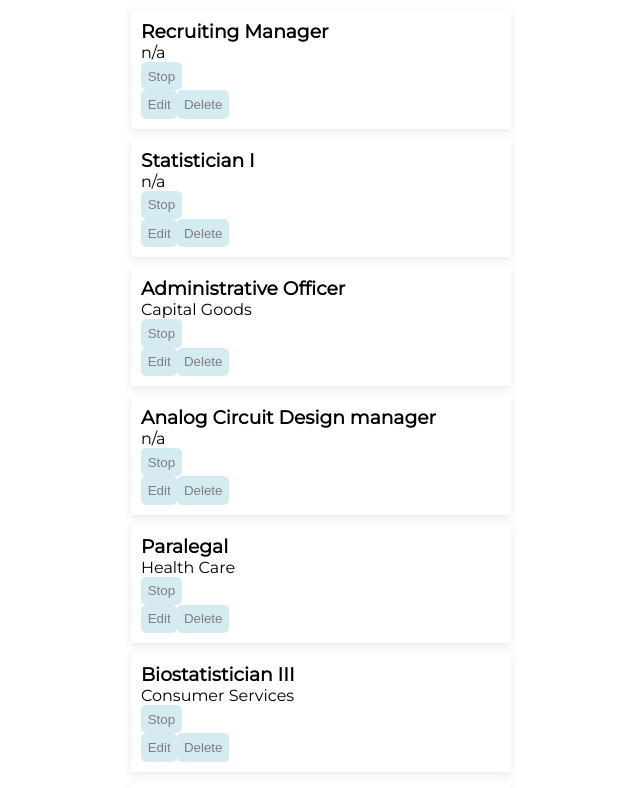
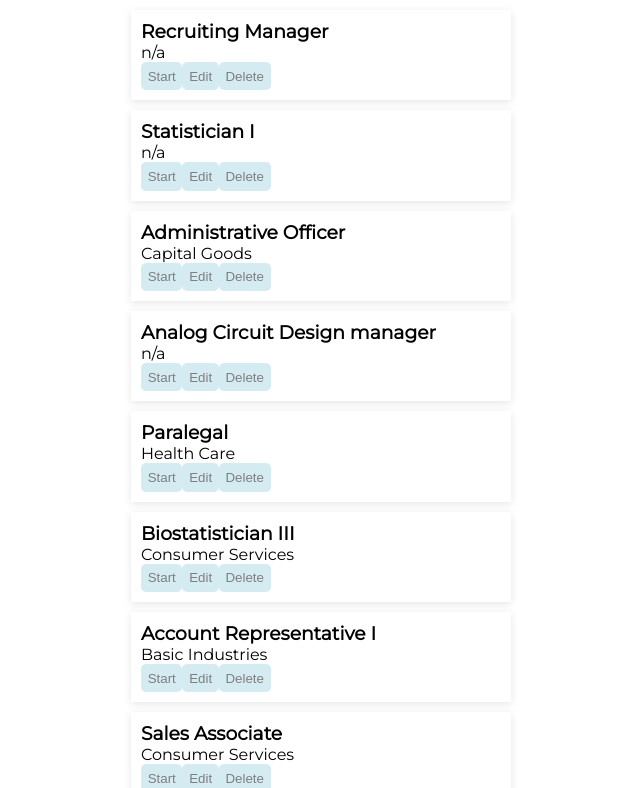
Before and after one commit to Jan00newbie/timer-tasks, a React (Create React App) app: page / in a window 1280 px wide. Shown: the top 788 px of the page, without its empty margins (319-959 px from the left). Built offline with nearby package versions, Linux system fonts and the light colour scheme.

Commit message:
Timer still not working

```diff
--- a/src/Components/App/TimerDashboard/EditableTimerList/EditableTimer/EditableTimer.js
+++ b/src/Components/App/TimerDashboard/EditableTimerList/EditableTimer/EditableTimer.js
@@ -40,7 +40,8 @@ class EditableTimer extends Component {
                 category={this.props.category}
                 onEditClick={this.openFormHandle}
                 onDeleteClick={this.props.onDeleteHandler}
-                onStartClick={this.props.onStartHandler}/>
+                onStartClick={this.props.onStartHandler}
+                onStopClick={this.props.onStopHandler}/>
 
         return (
             <div className="container">
--- a/src/Components/App/TimerDashboard/EditableTimerList/EditableTimer/Timer/Timer.js
+++ b/src/Components/App/TimerDashboard/EditableTimerList/EditableTimer/Timer/Timer.js
@@ -5,7 +5,8 @@ import TimerActionButton from './TimerActionButton/TimerActionButton'
 export class Timer extends Component {
 
     componentDidMount() {
-        this.forceUpdateInterval = setInterval(() => this.forceUpdate(), 50);
+        this.forceUpdateInterval = setInterval(() => {
+            this.forceUpdate()}, 50)
     }
     componentWillUnmount() {
         clearInterval(this.forceUpdateInterval);
@@ -16,13 +17,12 @@ export class Timer extends Component {
             <div className="timer">
                 <h3>{this.props.title}</h3>
                 <p>{this.props.category}</p>
+
                 <TimerActionButton
                     timerIsRunning={!!this.props.runningSince}
-                    onStartClick={this.handleStartClick}
-                    onStopClick={this.handleStopClick}
+                    onStartClick={()=>this.props.onStartClick(this.props.id)}
+                    onStopClick={()=>this.props.onStopClick(this.props.id)}
                     />
-
-                {/* <button onClick={this.props.onStartClick}>Start</button> */}
                 <button onClick={()=>this.props.onEditClick(this.props.id)}>Edit</button>
                 <button onClick={()=>this.props.onDeleteClick(this.props.id)}>Delete</button>
             </div>
--- a/src/Components/App/TimerDashboard/EditableTimerList/EditableTimer/Timer/TimerActionButton/TimerActionButton.js
+++ b/src/Components/App/TimerDashboard/EditableTimerList/EditableTimer/Timer/TimerActionButton/TimerActionButton.js
@@ -1,16 +1,8 @@
 import React from 'react'
 
-const TimerActionButton = props => {
-
-    const btn = props.timerIsRunning
-        ?<button onClick={props.onStartClick}>Start</button>
-        :<button onClick={props.onStopClick}>Stop</button>
-
-    return (
-        <div className="timer-action-button">
-            {btn}
-        </div>
-    )
-}
+const TimerActionButton = props =>
+     props.timerIsRunning
+        ?<button onClick={props.onStopClick}>Stop</button>
+        :<button onClick={props.onStartClick}>Start</button>
 
 export default TimerActionButton
--- a/src/Components/App/TimerDashboard/EditableTimerList/EditableTimerList.js
+++ b/src/Components/App/TimerDashboard/EditableTimerList/EditableTimerList.js
@@ -12,7 +12,8 @@ const editableTimerList = props =>
                 category={timer.category}
                 onEditHandler={props.onEditHandler}
                 onDeleteHandler={props.onDeleteHandler}
-                onStartHandler={props.onStartHandler}/>)}
+                onStartHandler={props.onStartHandler}
+                onStopHandler={props.onStopHandler}/>)}
     </div>
 
 export default editableTimerList
--- a/src/Components/App/TimerDashboard/TimerDashboard.js
+++ b/src/Components/App/TimerDashboard/TimerDashboard.js
@@ -7,7 +7,7 @@ class TimerDashboard extends Component {
         super(props)
         this.state={
             timers:[
-                {"id":1,"title":"Recruiting Manager","category":"n/a","time":0, runningSince:null},
+                {"id":1,"title":"Recruiting Manager","category":"n/a","time":0, runningSince:false},
                 {"id":2,"title":"Statistician I","category":"n/a","time":0, runningSince:null},
                 {"id":3,"title":"Administrative Officer","category":"Capital Goods","time":0, runningSince:null},
                 {"id":4,"title":"Analog Circuit Design manager","category":"n/a","time":0, runningSince:null},
@@ -41,6 +41,21 @@ class TimerDashboard extends Component {
         this.setState({timers: this.state.timers.filter(timer => timer.id !== timerId)})
     }
 
+    startTimer = timerId => {
+        const now = Date.now()
+
+        this.setState({
+            timers: this.state.timers.map( timer =>
+                (timer.id === timerId)
+                    ? Object.assign(timer, {
+                        runningSince: now
+                    })
+                    : timer
+            )
+        })
+    }
+
+
     onCreateHandler = timer => {
         this.createTimer(timer)
     }
@@ -53,6 +68,14 @@ class TimerDashboard extends Component {
         this.deleteTimer(timerId)
     }
 
+    onStartHandler = timerId => {
+        this.startTimer(timerId)
+    }
+
+    onStopHandler = timerId => {
+        this.stopTimer(timerId)
+    }
+
     render() {
         return (
             <div className="timer-dashboard">
@@ -61,6 +84,7 @@ class TimerDashboard extends Component {
                     onDeleteHandler={this.onDeleteHandler}
                     onEditHandler={this.onEditHandler}
                     onStartHandler={this.onStartHandler}
+                    onStopHandler={this.onStopHandler}
                     />
                 <ToggleableTimerForm
                     onCreateHandler={this.onCreateHandler}
--- a/src/Components/App/TimerDashboard/ToggleableTimerForm/ToggleableTimerForm.js
+++ b/src/Components/App/TimerDashboard/ToggleableTimerForm/ToggleableTimerForm.js
@@ -18,7 +18,7 @@ export class ToggleableTimerForm extends Component {
         })
     }
 
-    createHandler = (timerData) => {
+    createHandler = timerData => {
         this.props.onCreateHandler(timerData);
         this.closeFormHandle();
     }
```
